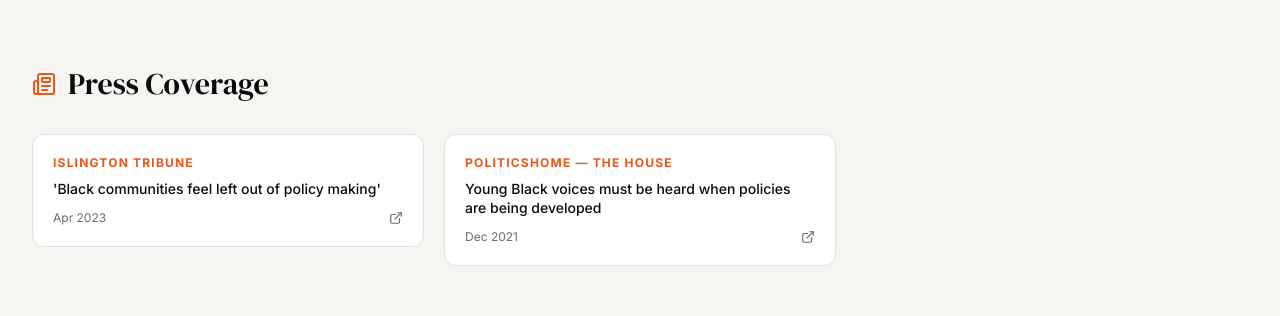
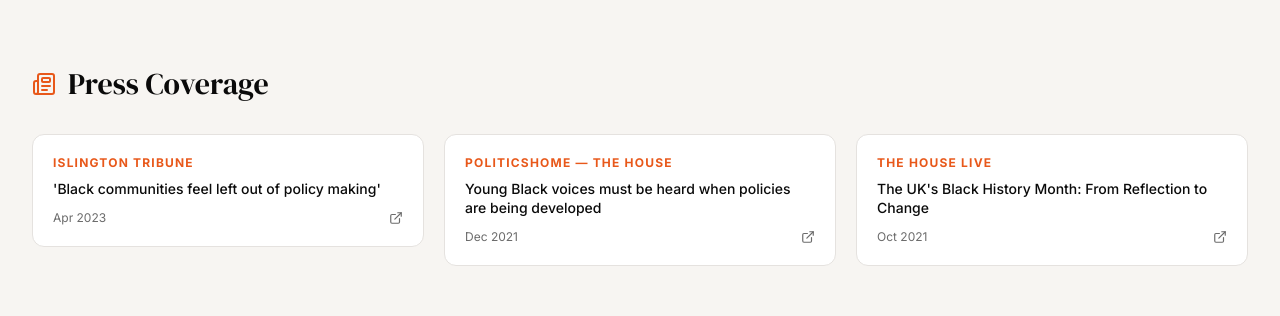
Before and after one commit to michael-gage80/tbpi, a Next.js app: page /media in a window 1280 px wide. Shown: the part 1600-1916 px from the top of the page. Built offline with nearby package versions, Linux system fonts and the light colour scheme.

Commit message:
Add The House Live article to press coverage

```diff
--- a/app/media/page.tsx
+++ b/app/media/page.tsx
@@ -70,6 +70,12 @@ const pressHits = [
     headline: "Young Black voices must be heard when policies are being developed",
     date: "Dec 2021",
     href: "https://www.politicshome.com/thehouse/article/young-black-voices-must-be-heard-when-policies-are-being-developed",
+  },
+  {
+    outlet: "The House Live",
+    headline: "The UK's Black History Month: From Reflection to Change",
+    date: "Oct 2021",
+    href: "https://bhm.politicshome.com/blog/the-uks-black-history-month-from-reflection-to-change",
   },
 ];
 
```
